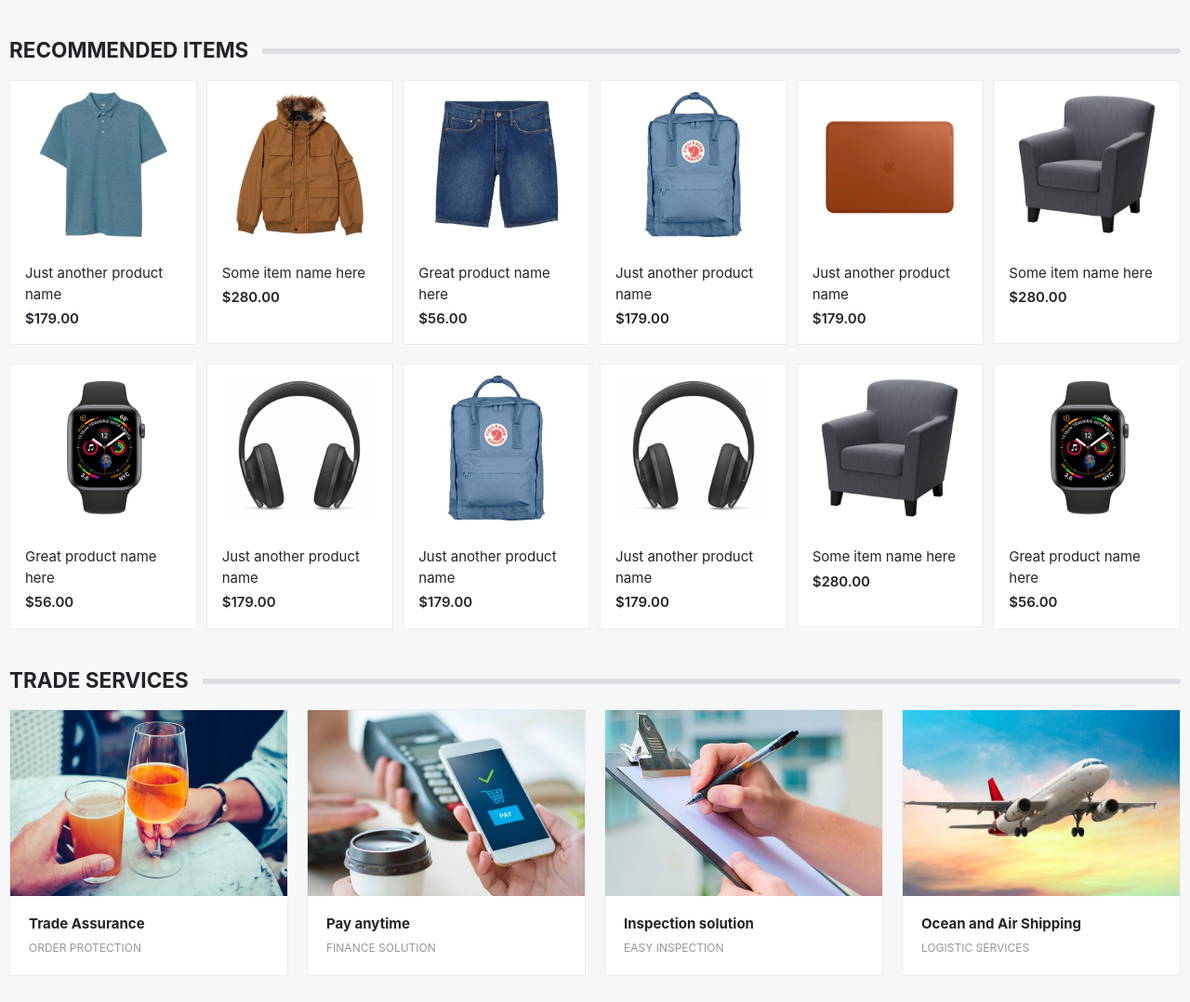
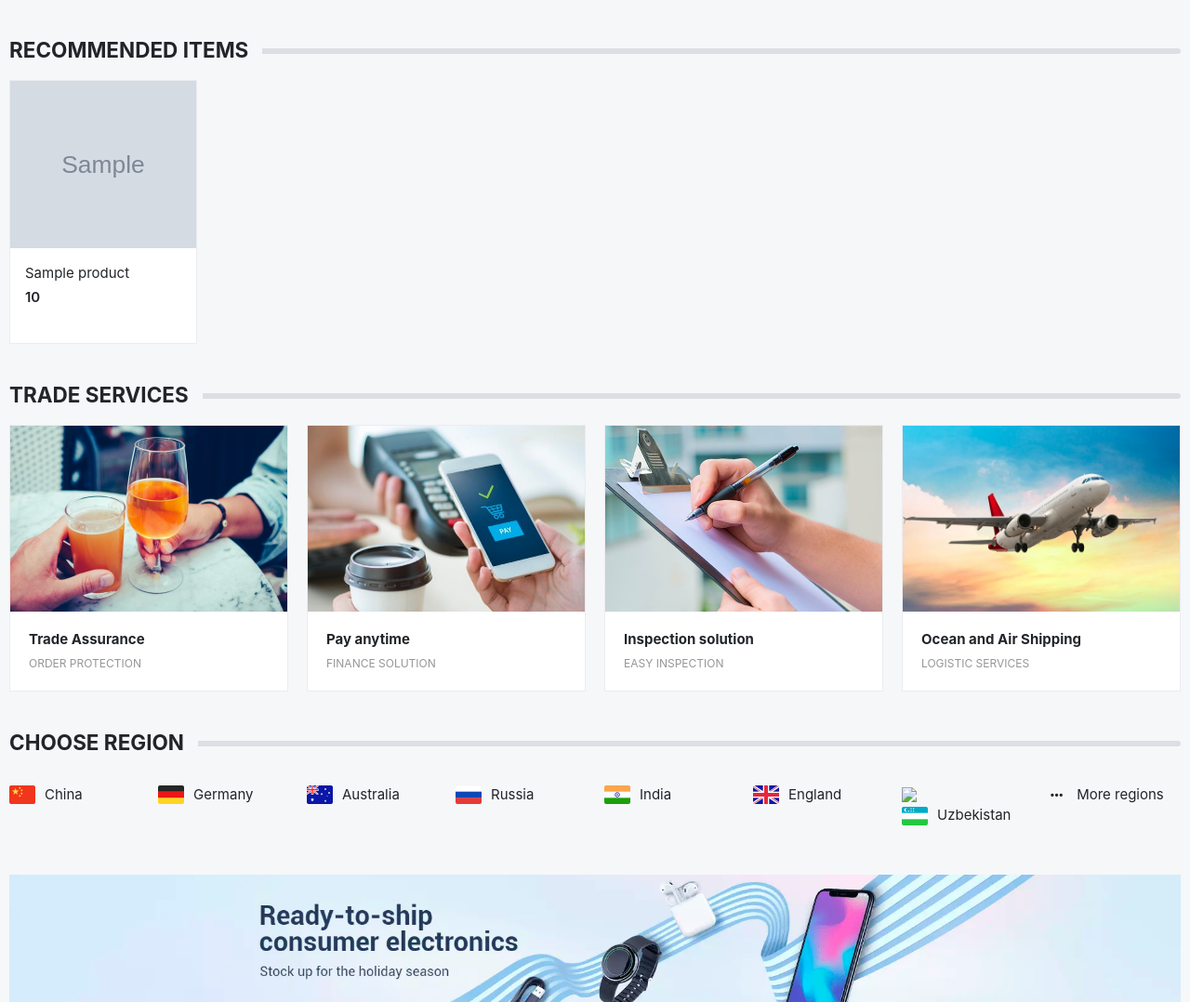
Before and after one commit to MAHESH-M-B/ecommerce_alistyle, a Django app: template templates/index.html in a window 1280 px wide. Shown: the part 2195-3273 px from the top of the page at 93% size. Run offline with Django 3.2, Linux system fonts and the light colour scheme; the template is opened without the code that fills it: most values are stand-ins (such as "Sample title", 1, 10 or a date in 2020); grey boxes marked "Sample" are stand-in pictures; some libraries are stand-ins or nearby versions; some web fonts are replaced.

Commit message:
created store app and serialized it and displayed products in home page

```diff
--- a/alistyle/urls.py
+++ b/alistyle/urls.py
@@ -24,4 +24,5 @@ urlpatterns = [
     path('', views.home, name='home'),
     path('', include('category.urls')),
     path('', include('accounts.urls')),
+    path('', include('store.urls')),
 ]+static(settings.MEDIA_URL,document_root=settings.MEDIA_ROOT)
--- a/templates/index.html
+++ b/templates/index.html
@@ -471,114 +471,19 @@
 			</header>
 
 			<div class="row row-sm">
+
+				{% for product in products %}
 				<div class="col-xl-2 col-lg-3 col-md-4 col-6">
 					<div class="card card-sm card-product-grid">
-						<a href="#" class="img-wrap"> <img src="{% static 'index_files/1.jpg' %}"> </a>
+						<a href="#" class="img-wrap"> <img src="{{ product.product_image.url }}"> </a>
 						<figcaption class="info-wrap">
-							<a href="#" class="title">Just another product name</a>
-							<div class="price mt-1">$179.00</div> <!-- price-wrap.// -->
+							<a href="#" class="title">{{product.Product_name}}</a>
+							<div class="price mt-1">{{ product.product_price }}</div> <!-- price-wrap.// -->
 						</figcaption>
 					</div>
 				</div> <!-- col.// -->
-				<div class="col-xl-2 col-lg-3 col-md-4 col-6">
-					<div class="card card-sm card-product-grid">
-						<a href="#" class="img-wrap"> <img src="{% static  'index_files/2.jpg' %}"> </a>
-						<figcaption class="info-wrap">
-							<a href="#" class="title">Some item name here</a>
-							<div class="price mt-1">$280.00</div> <!-- price-wrap.// -->
-						</figcaption>
-					</div>
-				</div> <!-- col.// -->
-				<div class="col-xl-2 col-lg-3 col-md-4 col-6">
-					<div class="card card-sm card-product-grid">
-						<a href="#" class="img-wrap"> <img src="{% static 'index_files/3.jpg' %}"> </a>
-						<figcaption class="info-wrap">
-							<a href="#" class="title">Great product name here</a>
-							<div class="price mt-1">$56.00</div> <!-- price-wrap.// -->
-						</figcaption>
-					</div>
-				</div> <!-- col.// -->
-				<div class="col-xl-2 col-lg-3 col-md-4 col-6">
-					<div class="card card-sm card-product-grid">
-						<a href="#" class="img-wrap"> <img src="{% static 'index_files/4.jpg' %}"> </a>
-						<figcaption class="info-wrap">
-							<a href="#" class="title">Just another product name</a>
-							<div class="price mt-1">$179.00</div> <!-- price-wrap.// -->
-						</figcaption>
-					</div>
-				</div> <!-- col.// -->
-				<div class="col-xl-2 col-lg-3 col-md-4 col-6">
-					<div class="card card-sm card-product-grid">
-						<a href="#" class="img-wrap"> <img src="{% static 'index_files/5.jpg' %}"> </a>
-						<figcaption class="info-wrap">
-							<a href="#" class="title">Just another product name</a>
-							<div class="price mt-1">$179.00</div> <!-- price-wrap.// -->
-						</figcaption>
-					</div>
-				</div> <!-- col.// -->
-				<div class="col-xl-2 col-lg-3 col-md-4 col-6">
-					<div class="card card-sm card-product-grid">
-						<a href="#" class="img-wrap"> <img src="{% static 'index_files/6.jpg' %}"> </a>
-						<figcaption class="info-wrap">
-							<a href="#" class="title">Some item name here</a>
-							<div class="price mt-1">$280.00</div> <!-- price-wrap.// -->
-						</figcaption>
-					</div>
-				</div> <!-- col.// -->
-				<div class="col-xl-2 col-lg-3 col-md-4 col-6">
-					<div class="card card-sm card-product-grid">
-						<a href="#" class="img-wrap"> <img src="{% static 'index_files/7.jpg' %}"> </a>
-						<figcaption class="info-wrap">
-							<a href="#" class="title">Great product name here</a>
-							<div class="price mt-1">$56.00</div> <!-- price-wrap.// -->
-						</figcaption>
-					</div>
-				</div> <!-- col.// -->
-				<div class="col-xl-2 col-lg-3 col-md-4 col-6">
-					<div class="card card-sm card-product-grid">
-						<a href="#" class="img-wrap"> <img src="{% static 'index_files/9.jpg' %}"> </a>
-						<figcaption class="info-wrap">
-							<a href="#" class="title">Just another product name</a>
-							<div class="price mt-1">$179.00</div> <!-- price-wrap.// -->
-						</figcaption>
-					</div>
-				</div> <!-- col.// -->
-				<div class="col-xl-2 col-lg-3 col-md-4 col-6">
-					<div class="card card-sm card-product-grid">
-						<a href="#" class="img-wrap"> <img src="{% static 'index_files/4.jpg' %}"> </a>
-						<figcaption class="info-wrap">
-							<a href="#" class="title">Just another product name</a>
-							<div class="price mt-1">$179.00</div> <!-- price-wrap.// -->
-						</figcaption>
-					</div>
-				</div> <!-- col.// -->
-				<div class="col-xl-2 col-lg-3 col-md-4 col-6">
-					<div class="card card-sm card-product-grid">
-						<a href="#" class="img-wrap"> <img src="{% static 'index_files/9.jpg' %}"> </a>
-						<figcaption class="info-wrap">
-							<a href="#" class="title">Just another product name</a>
-							<div class="price mt-1">$179.00</div> <!-- price-wrap.// -->
-						</figcaption>
-					</div>
-				</div> <!-- col.// -->
-				<div class="col-xl-2 col-lg-3 col-md-4 col-6">
-					<div class="card card-sm card-product-grid">
-						<a href="#" class="img-wrap"> <img src="{% static 'index_files/6.jpg' %}"> </a>
-						<figcaption class="info-wrap">
-							<a href="#" class="title">Some item name here</a>
-							<div class="price mt-1">$280.00</div> <!-- price-wrap.// -->
-						</figcaption>
-					</div>
-				</div> <!-- col.// -->
-				<div class="col-xl-2 col-lg-3 col-md-4 col-6">
-					<div class="card card-sm card-product-grid">
-						<a href="#" class="img-wrap"> <img src="{% static 'index_files/7.jpg' %}"> </a>
-						<figcaption class="info-wrap">
-							<a href="#" class="title">Great product name here</a>
-							<div class="price mt-1">$56.00</div> <!-- price-wrap.// -->
-						</figcaption>
-					</div>
-				</div> <!-- col.// -->
+				{% endfor %}
+
 			</div> <!-- row.// -->
 		</section>
 		<!-- =============== SECTION ITEMS .//END =============== -->
```
Also changed, not shown: alistyle/views.py (+6 -2 lines), store/serializers.py (added, +7 -0 lines), store/urls.py (added, +11 -0 lines), store/views.py (+7 -1 lines).
